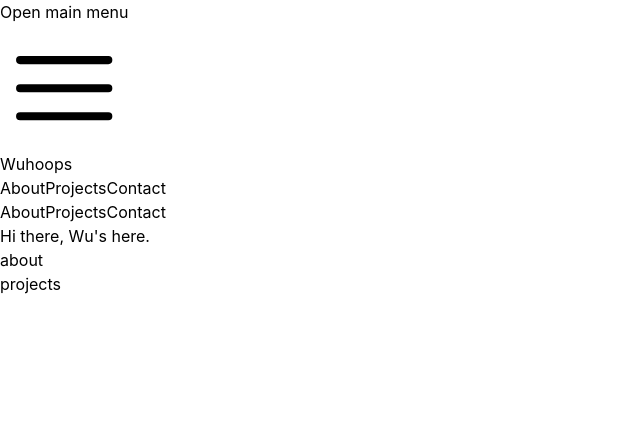
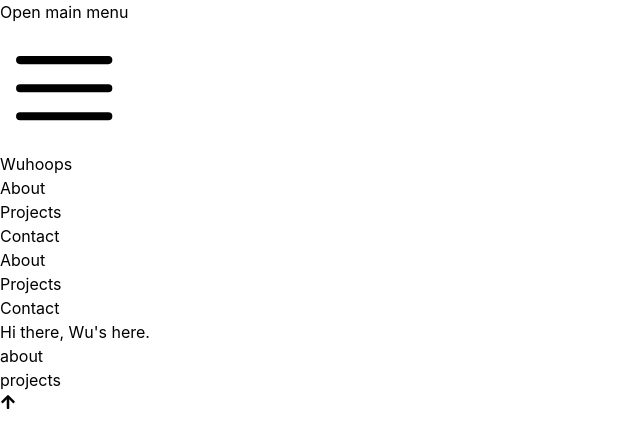
Before and after one commit to oupsn/wuhoops_port, a React (Vite) app: page / in a window 1280 px wide. Shown: the top 448 px of the page, without its empty margins (0-640 px from the left). Built offline with nearby package versions, Linux system fonts and the light colour scheme.

Commit message:
[ADD] back to top

```diff
--- a/package.json
+++ b/package.json
@@ -21,6 +21,7 @@
     "lottie-react": "^2.4.0",
     "react": "^18.2.0",
     "react-dom": "^18.2.0",
+    "react-icons": "^4.10.1",
     "react-router-dom": "^6.14.0",
     "styled-components": "^5.3.11"
   },
--- /dev/null
+++ b/src/component/backToTop.tsx
@@ -0,0 +1,43 @@
+import { useEffect, useState } from "react";
+import { FaArrowUp } from "react-icons/fa";
+
+const backToTop = () => {
+  const [isVisible, setIsVisible] = useState(false);
+
+  const toggleVisibility = () => {
+    if (window.scrollY > 300) {
+      setIsVisible(true);
+    } else {
+      setIsVisible(false);
+    }
+  };
+
+  const scrollToTop = () => {
+    window.scrollTo({
+      top: 0,
+      behavior: "smooth",
+    });
+  };
+  useEffect(() => {
+    window.addEventListener("scroll", toggleVisibility);
+
+    return () => {
+      window.removeEventListener("scroll", toggleVisibility);
+    };
+  }, []);
+  return (
+    <div className="fixed bottom-10 right-10">
+      <button
+        type="button"
+        onClick={scrollToTop}
+        className={`
+          ${isVisible ? "opacity-100" : "opacity-0"}
+            bg-gray-900 hover:bg-gray-300 hover:ring-gray-600 inline-flex items-center rounded-full p-4 text-white text-xl shadow-md transition-all duration-300 hover:outline-none hover:ring-2 hover:ring-offset-2`}
+      >
+        <FaArrowUp />
+      </button>
+    </div>
+  );
+};
+
+export default backToTop;
--- a/src/component/navBar.tsx
+++ b/src/component/navBar.tsx
@@ -2,14 +2,21 @@
 import { Bars3Icon, XMarkIcon } from "@heroicons/react/24/outline";
 
 const navigation = [
-  { name: "About", href: "#about", current: true },
-  { name: "Projects", href: "#projects", current: false },
-  { name: "Contact", href: "#contact", current: false },
+  { name: "About", href: "about"},
+  { name: "Projects", href: "projects"},
+  { name: "Contact", href: "contact"},
 ];
 
 function classNames(...classes: string[]) {
   return classes.filter(Boolean).join(" ");
 }
+
+const handleClickScroll = (target: string) => {
+  const element = document.getElementById(target);
+  if (element) {
+    element.scrollIntoView({ behavior: 'smooth' });
+  }
+};
 
 export default function NavBar() {
   return (
@@ -35,7 +42,7 @@
               </div>
               <div className="flex flex-1 items-center justify-center sm:items-stretch sm:justify-start">
                 <div className="flex flex-shrink-0 items-center">
-                  <a href="#" className="block h-8 w-auto">
+                  <a onClick={() =>{handleClickScroll('hero')}} className="block h-8 w-auto cursor-pointer">
                     Wuhoops
                   </a>
                 </div>
@@ -43,16 +50,16 @@
                   <div className="flex space-x-6">
                     <div className="inline-block h-auto rounded-full min-h-[1em] w-0.5 self-stretch bg-gray-300 opacity-100 dark:opacity-50"></div>
                     {navigation.map((item) => (
-                      <a
+                      <p
                         key={item.name}
-                        href={item.href}
+                        onClick={() =>{handleClickScroll(item.href)}}
                         className={classNames(
-                          "text-gray-600 hover:bg-gray-200 hover:text-gray-900 block rounded-md px-3 py-2 text-base font-medium"
+                          "text-gray-600 hover:bg-gray-200 hover:text-gray-900 block rounded-md px-3 py-2 text-base font-medium cursor-pointer"
                         )}
                         aria-current={item.current ? "page" : undefined}
                       >
                         {item.name}
-                      </a>
+                      </p>
                     ))}
                   </div>
                 </div>
@@ -66,17 +73,16 @@
             >
               <div className="space-y-1 px-2 pb-3 pt-2">
                 {navigation.map((item) => (
-                  <Disclosure.Button
+                  <p
                   key={item.name}
-                    as="a"
-                    href={item.href}
+                  onClick={() =>{handleClickScroll(item.href)}}
                   className={classNames(
-                      "text-gray-600 hover:bg-gray-200 hover:text-gray-900 block rounded-md px-3 py-2 text-base font-medium"
+                    "text-gray-600 active:bg-gray-200 active:text-gray-900 block rounded-md px-3 py-2 text-base font-medium"
                   )}
                   aria-current={item.current ? "page" : undefined}
                 >
                   {item.name}
-                  </Disclosure.Button>
+                </p>
                 ))}
               </div>
             </div>
--- a/src/page/hero.tsx
+++ b/src/page/hero.tsx
@@ -2,7 +2,7 @@
 const hero = () => {
   return (
     <>
-    <div id='#' className='h-screen bg-gray-100 flex justify-center items-center'>
+    <div id='hero' className='h-screen bg-gray-100 flex justify-center items-center'>
       <p data-aos="fade-up" className='text-xl font-bold font-mono'>Hi there, Wu's here.</p>
     </div>
     </>
--- a/src/page/home.tsx
+++ b/src/page/home.tsx
@@ -1,3 +1,4 @@
+import BackToTop from "../component/backToTop";
 import NavBar from "../component/navBar";
 import About from "./about";
 import Hero from "./hero";
@@ -9,6 +10,7 @@
         <Hero />
         <About />
         <Projects />
+        <BackToTop />
     </>
   );
 };
```
Also changed, not shown: 1 other file (tests, documents, lock files or other folders). Lines whose indentation alone changed are shown as unchanged.
